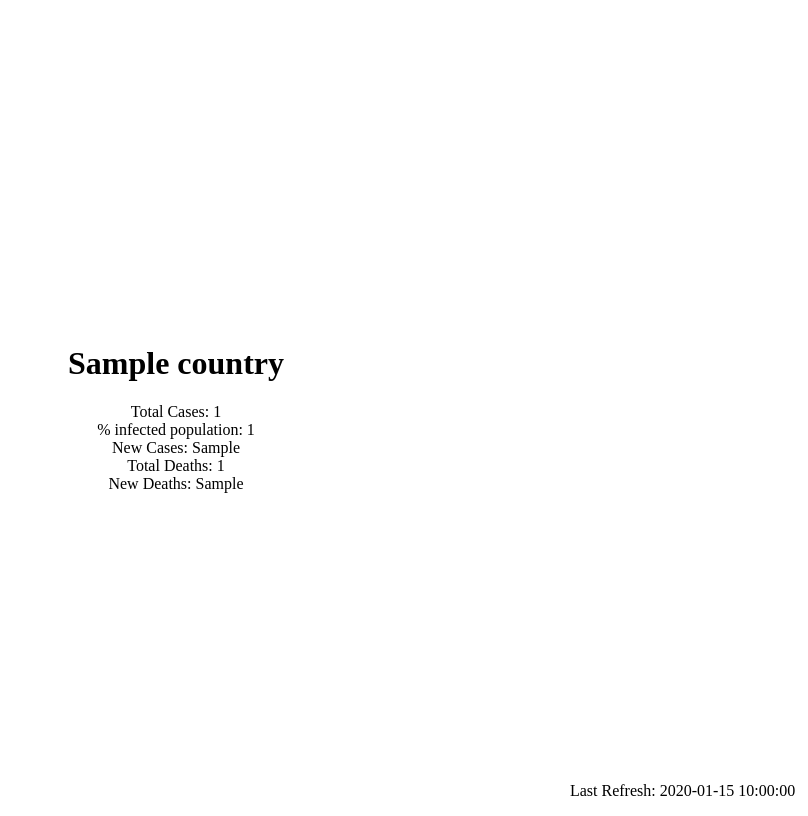
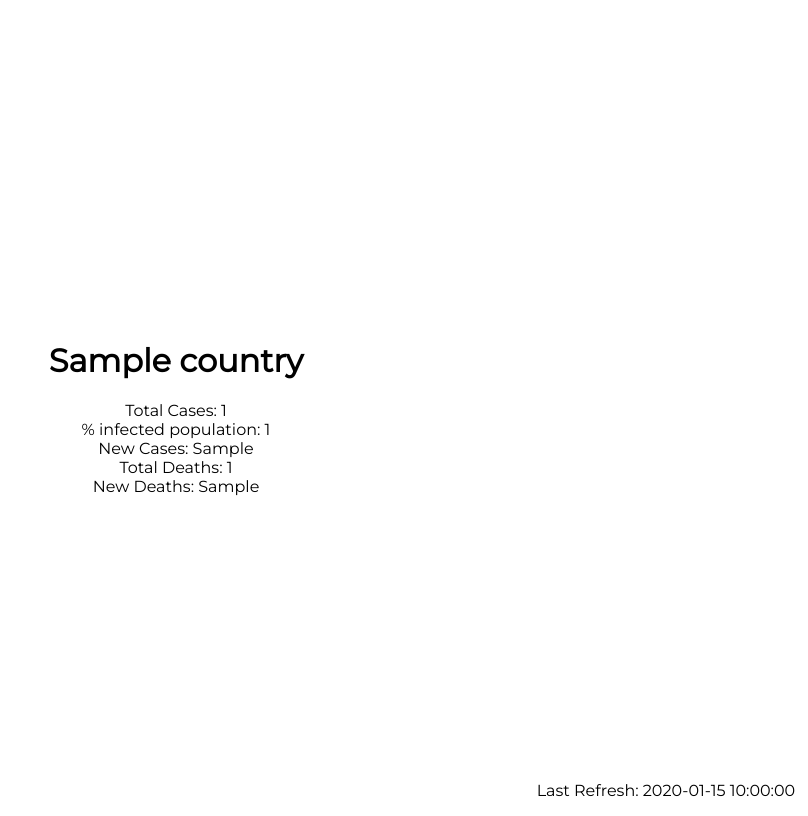
Before and after one commit to lucamuscat/flask-covid19, a Flask app: template templates/index.html in a window 1280 px wide. Shown: the whole page, without its empty margins (472-1280 px from the left). Run offline with Flask 2, Linux system fonts and the light colour scheme; the template is opened without the code that fills it: most values are stand-ins (such as "Sample title", 1, 10 or a date in 2020); parts of the project's set-up code (start-up, migrations or seed data) failed here and were passed over.

Commit message:
Updated font

```diff
--- a/static/style.css
+++ b/static/style.css
@@ -1,5 +1,8 @@
+@import url('https://fonts.googleapis.com/css?family=Montserrat&display=swap');
+
 body {
     overflow: hidden;
+    font-family: 'Montserrat', sans-serif;
 }
 
 .footer {
```
